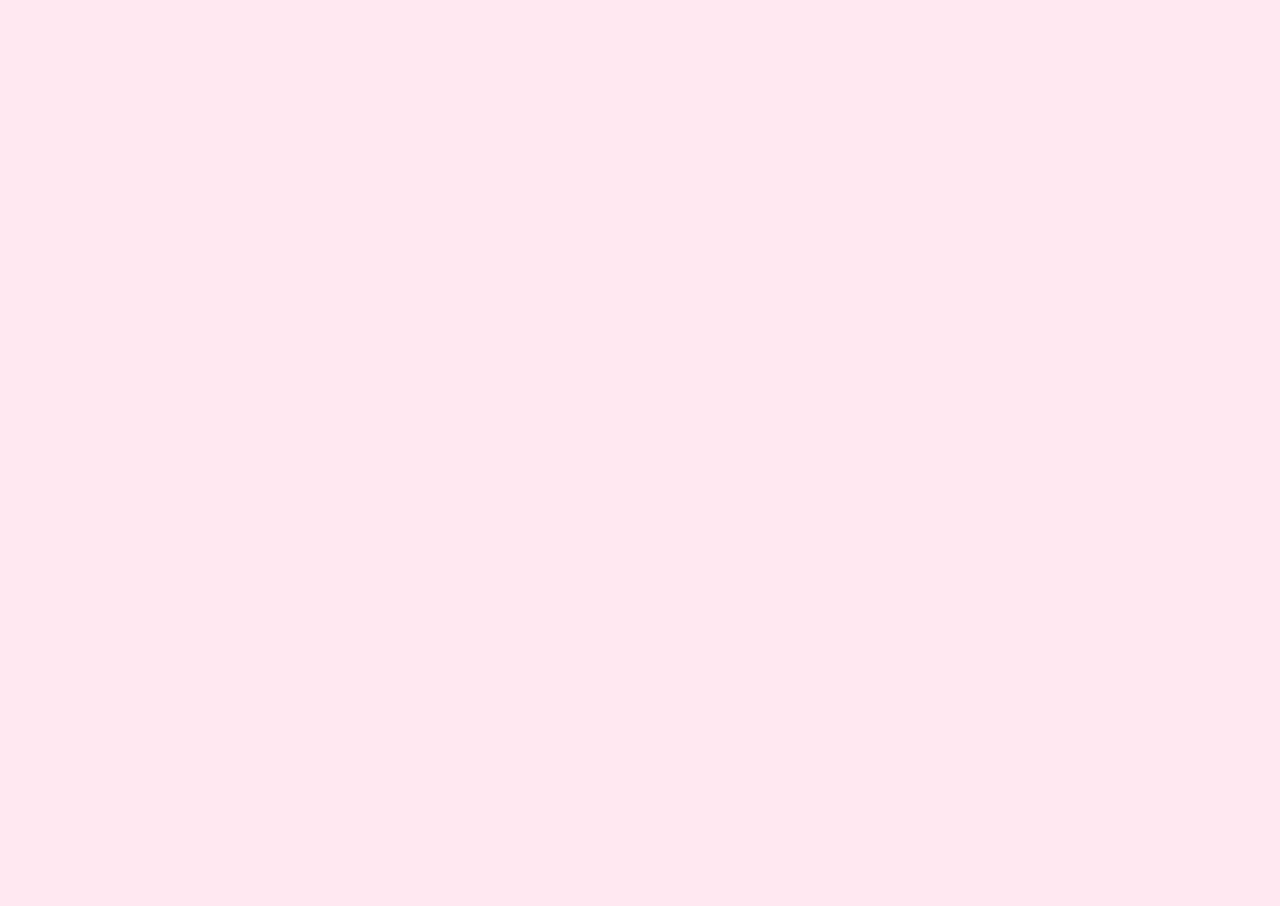
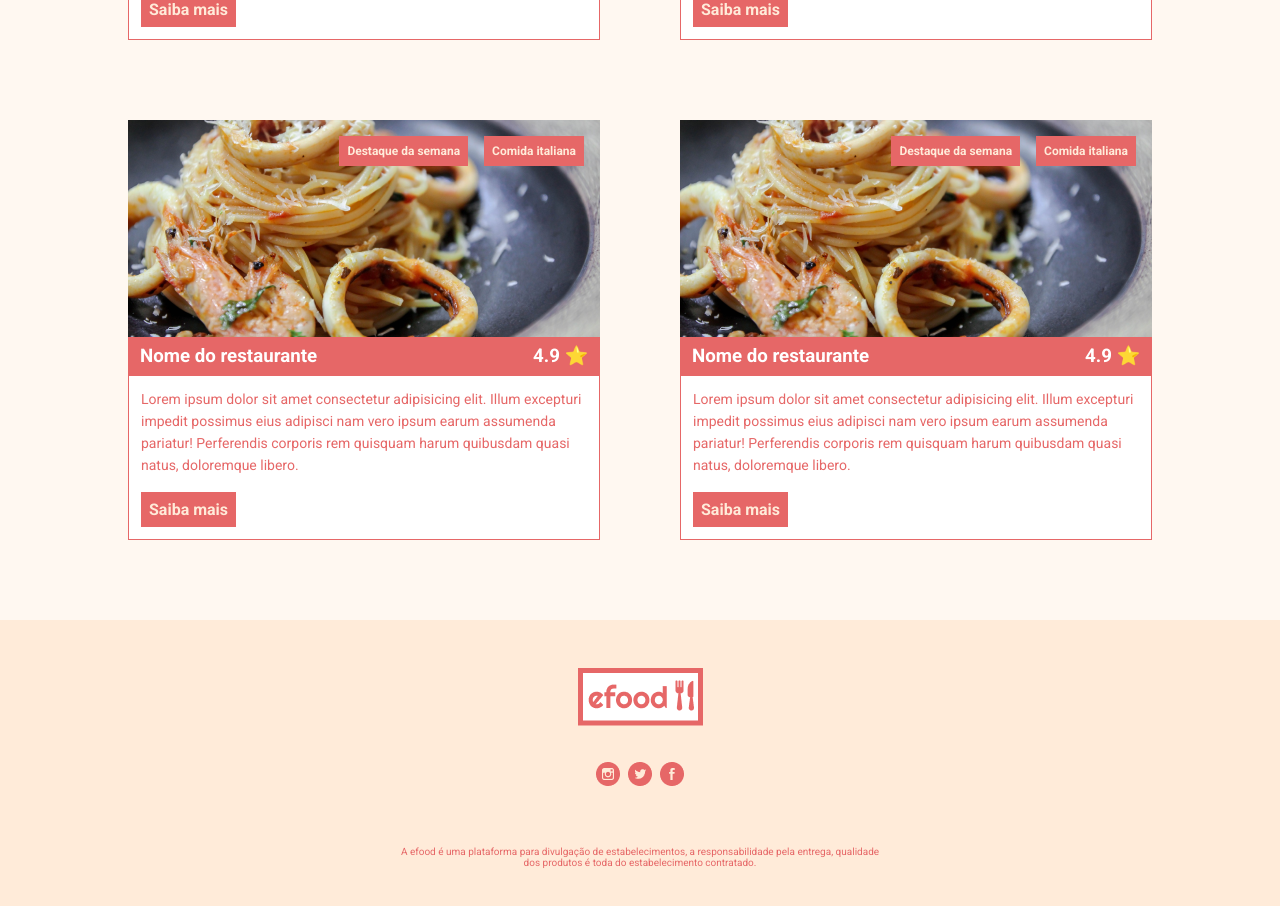
Before and after one commit to gabrielgua/ebac_efood, a React (Create React App) app: page / in a window 1280 px wide. Shown: the part 840-1746 px from the top of the page. Before the commit the page ends 800 px from the top, so only its background shows below. Built offline with nearby package versions, Linux system fonts and the light colour scheme.

Commit message:
feat: add footer component

```diff
--- a/src/App.tsx
+++ b/src/App.tsx
@@ -1,4 +1,6 @@
+import Footer from "./components/Footer";
 import Header from "./components/Header";
+import RestaurantList from "./components/RestaurantList";
 import GlobalStyles from "./styles";
 
 function App() {
@@ -6,6 +8,8 @@ function App() {
     <>
       <GlobalStyles />
       <Header />
+      <RestaurantList />
+      <Footer />
     </>
   );
 }
--- /dev/null
+++ b/src/components/Footer/index.tsx
@@ -0,0 +1,30 @@
+import logo from "../../assets/images/logo.png";
+import instagram from "../../assets/images/instagram_logo.png";
+import facebook from "../../assets/images/facebook_logo.png";
+import twitter from "../../assets/images/twitter_logo.png";
+import { FooterLinks, FooterLogo, FooterText, FooterWrapper } from "./styles";
+
+const Footer = () => (
+  <FooterWrapper>
+    <FooterLogo src={logo} alt="efood" />
+
+    <FooterLinks>
+      <a href="#">
+        <img src={instagram} alt="instagram" />
+      </a>
+      <a href="#">
+        <img src={twitter} alt="twitter" />
+      </a>
+      <a href="#">
+        <img src={facebook} alt="facebook" />
+      </a>
+    </FooterLinks>
+    <FooterText>
+      A efood é uma plataforma para divulgação de estabelecimentos, a
+      responsabilidade pela entrega, qualidade <br /> dos produtos é toda do
+      estabelecimento contratado.
+    </FooterText>
+  </FooterWrapper>
+);
+
+export default Footer;
--- /dev/null
+++ b/src/components/Footer/styles.ts
@@ -0,0 +1,27 @@
+import styled from "styled-components";
+import { colors } from "../../styles";
+
+export const FooterWrapper = styled.footer`
+  background-color: ${colors.beige};
+  text-align: center;
+  padding-block: 3rem;
+  min-height: 298px;
+`;
+
+export const FooterLogo = styled.img`
+  display: inline-block;
+  margin-bottom: 2rem;
+`;
+
+export const FooterLinks = styled.div`
+  display: flex;
+  gap: 0.5rem;
+  justify-content: center;
+  margin-bottom: auto;
+`;
+
+export const FooterText = styled.p`
+  font-size: 10px;
+  color: ${colors.red};
+  margin-top: 3.5rem;
+`;
--- /dev/null
+++ b/src/components/Restaurant/index.tsx
@@ -0,0 +1,39 @@
+import {
+  RestaurantCard,
+  RestaurantCardButton,
+  RestaurantCardDescription,
+  RestaurantCardImageWrapper,
+  RestaurantCardInfo,
+  RestaurantCardTags,
+  RestaurantCardTitle,
+  RestaurantTag,
+} from "./styles";
+
+import img from "../../assets/images/dolce_vita_trattoria.png";
+
+const Restaurant = () => (
+  <RestaurantCard>
+    <RestaurantCardImageWrapper>
+      <img src={img} alt="restaurant" />
+      <RestaurantCardTags>
+        <RestaurantTag>Destaque da semana</RestaurantTag>
+        <RestaurantTag>Comida italiana</RestaurantTag>
+      </RestaurantCardTags>
+    </RestaurantCardImageWrapper>
+    <RestaurantCardTitle>
+      <p>Nome do restaurante</p>
+      <span>4.9 ⭐</span>
+    </RestaurantCardTitle>
+    <RestaurantCardInfo>
+      <RestaurantCardDescription>
+        Lorem ipsum dolor sit amet consectetur adipisicing elit. Illum excepturi
+        impedit possimus eius adipisci nam vero ipsum earum assumenda pariatur!
+        Perferendis corporis rem quisquam harum quibusdam quasi natus,
+        doloremque libero.
+      </RestaurantCardDescription>
+      <RestaurantCardButton>Saiba mais</RestaurantCardButton>
+    </RestaurantCardInfo>
+  </RestaurantCard>
+);
+
+export default Restaurant;
--- /dev/null
+++ b/src/components/Restaurant/styles.ts
@@ -0,0 +1,66 @@
+import styled from "styled-components";
+import { colors } from "../../styles";
+
+export const RestaurantCard = styled.div`
+  background-color: ${colors.white};
+`;
+
+export const RestaurantCardImageWrapper = styled.div`
+  position: relative;
+
+  img {
+    width: 100%;
+    display: block;
+  }
+`;
+
+export const RestaurantCardTags = styled.div`
+  position: absolute;
+  display: flex;
+  gap: 1rem;
+  top: 0;
+  right: 0;
+  padding: 1rem;
+`;
+
+export const RestaurantTag = styled.div`
+  font-size: 12px;
+  background-color: ${colors.red};
+  color: ${colors.beige};
+  padding: 0.5rem;
+  font-weight: 700;
+`;
+
+export const RestaurantCardInfo = styled.div`
+  display: flex;
+  flex-direction: column;
+  gap: 1rem;
+  padding: 0.75rem;
+  border: 1px solid ${colors.red};
+`;
+
+export const RestaurantCardTitle = styled.h3`
+  display: flex;
+  align-items: center;
+  gap: 1rem;
+  justify-content: space-between;
+  background-color: ${colors.red};
+  color: ${colors.white};
+  padding: 0.5rem 0.75rem;
+`;
+
+export const RestaurantCardDescription = styled.p`
+  color: ${colors.red};
+  font-size: 14px;
+  line-height: 22px;
+`;
+
+export const RestaurantCardButton = styled.button`
+  max-width: max-content;
+  padding: 0.5rem;
+  border: none;
+  background-color: ${colors.red};
+  color: ${colors.beige};
+  font-size: 16px;
+  font-weight: 700;
+`;
--- /dev/null
+++ b/src/components/RestaurantList/index.tsx
@@ -0,0 +1,15 @@
+import Restaurant from "../Restaurant";
+import { RestaurantListWrapper } from "./styles";
+
+const RestaurantList = () => (
+  <div className="container">
+    <RestaurantListWrapper>
+      <Restaurant></Restaurant>
+      <Restaurant></Restaurant>
+      <Restaurant></Restaurant>
+      <Restaurant></Restaurant>
+    </RestaurantListWrapper>
+  </div>
+);
+
+export default RestaurantList;
--- /dev/null
+++ b/src/components/RestaurantList/styles.ts
@@ -0,0 +1,8 @@
+import styled from "styled-components";
+
+export const RestaurantListWrapper = styled.div`
+  padding-block: 5rem;
+  display: grid;
+  grid-template-columns: 1fr 1fr;
+  gap: 5rem;
+`;
--- a/src/styles.ts
+++ b/src/styles.ts
@@ -3,8 +3,9 @@ import { createGlobalStyle } from "styled-components";
 export const colors = {
   red: "#E66767",
   beige: "#FFEBD9",
-  lightBeige: "#FFE8F1",
+  lightBeige: "#FFF8F1",
   yellow: "#FFB930",
+  white: "#FFFFFF",
 };
 
 const GlobalStyles = createGlobalStyle`
```
Also changed, not shown: src/assets/images/dolce_vita_trattoria.png.
